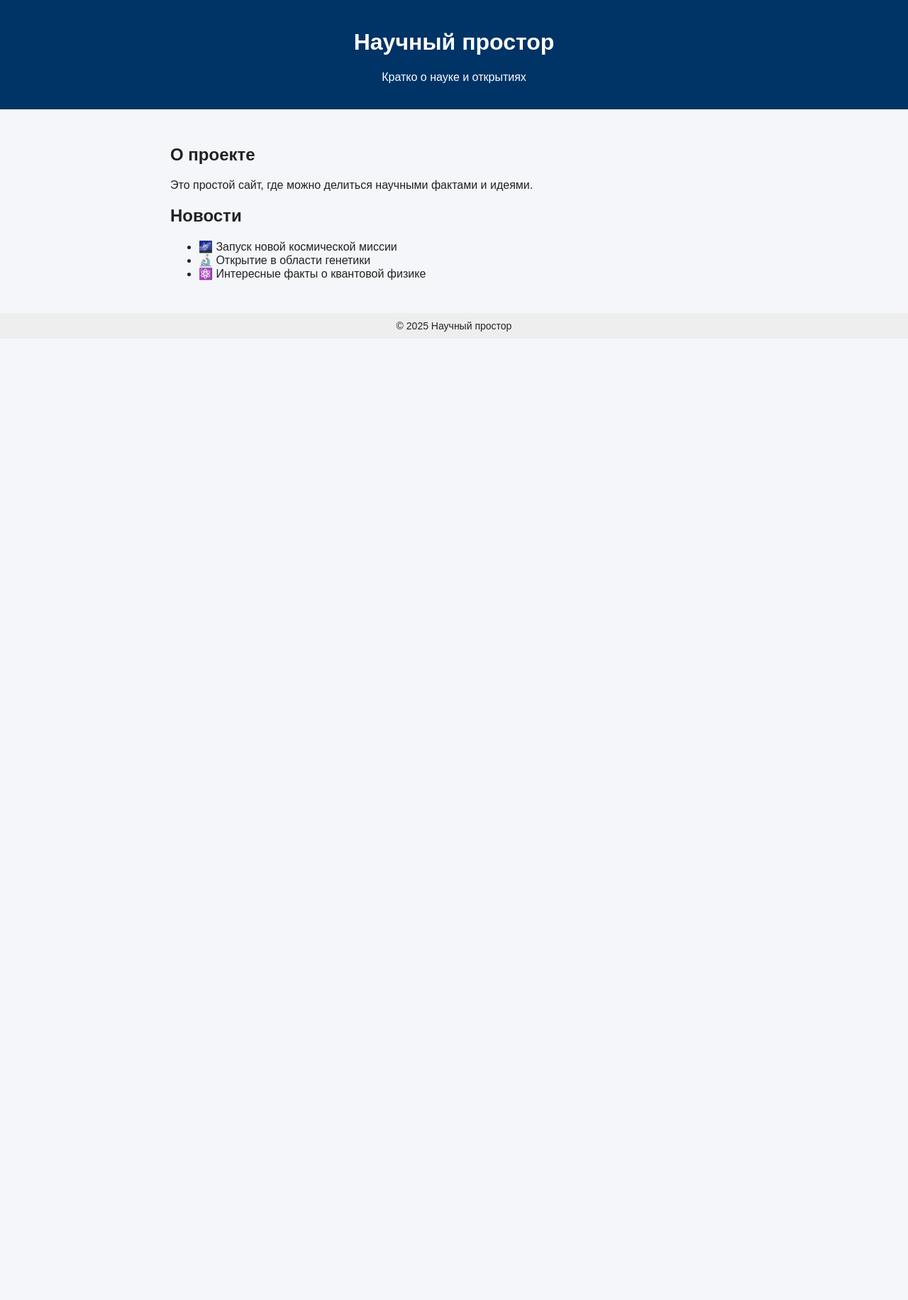
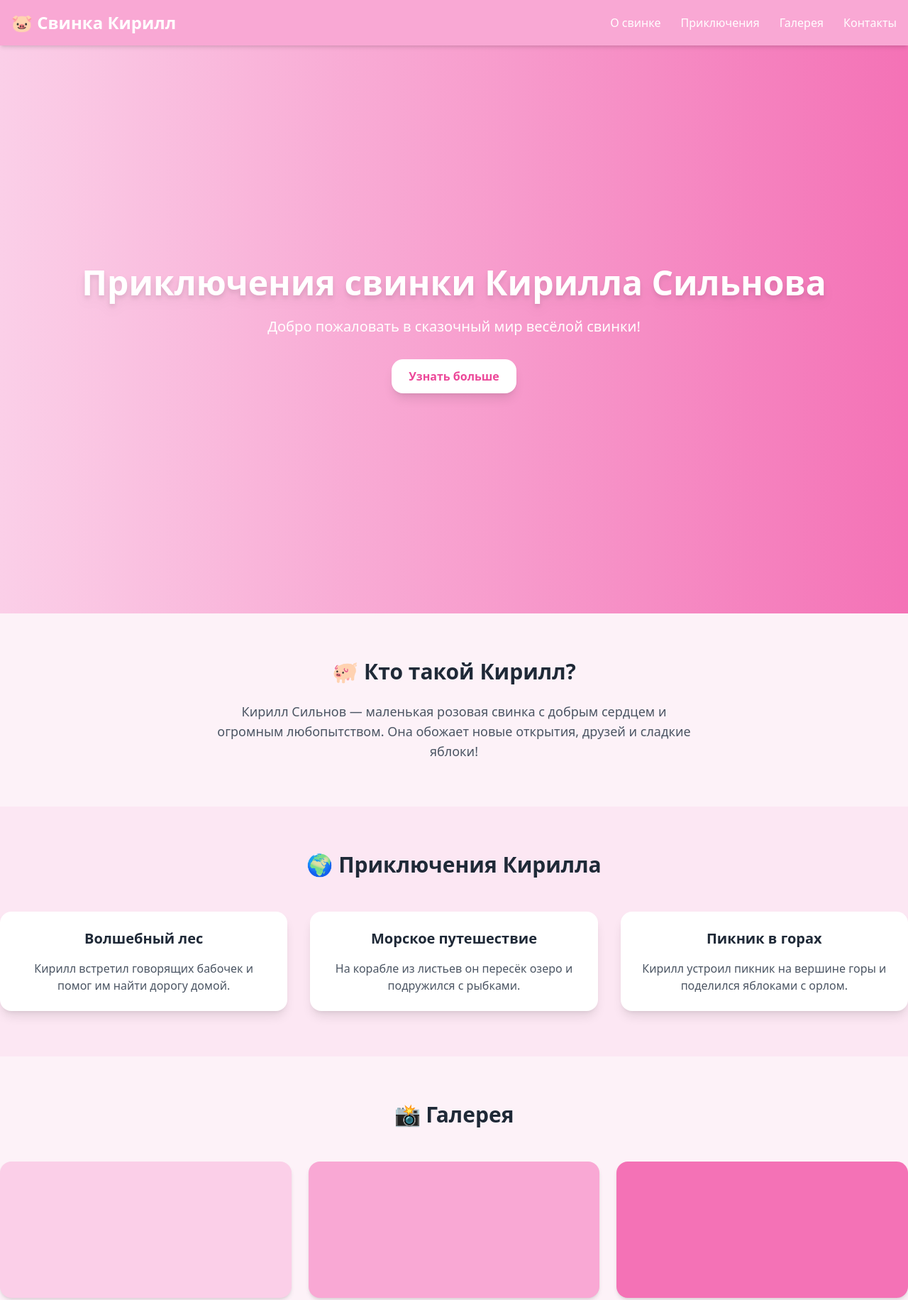
Before and after one commit to Lololowka10/test, a plain HTML site: page index.html in a window 1280 px wide. Shown: the top 1831 px of the page at 71% size. Before the commit the page ends 800 px from the top, so only its background shows below. Drawn offline with nearby package versions, Linux system fonts and the light colour scheme.

Commit message:
Add files via upload

```diff
--- a/index.html
+++ b/index.html
@@ -2,54 +2,92 @@
 <html lang="ru">
 <head>
   <meta charset="UTF-8">
-  <title>Научный простор</title>
-  <style>
-    body {
-      font-family: Arial, sans-serif;
-      background: #f4f6f9;
-      color: #222;
-      margin: 0;
-      padding: 0;
-    }
-    header {
-      background: #003366;
-      color: #fff;
-      text-align: center;
-      padding: 20px;
-    }
-    main {
-      max-width: 800px;
-      margin: 20px auto;
-      padding: 10px;
-    }
-    footer {
-      background: #eee;
-      text-align: center;
-      padding: 10px;
-      font-size: 14px;
-    }
-  </style>
+  <meta name="viewport" content="width=device-width, initial-scale=1.0">
+  <title>Свинка Кирилл Сильнов</title>
+  <script src="https://cdn.tailwindcss.com"></script>
 </head>
-<body>
-  <header>
-    <h1>Научный простор</h1>
-    <p>Кратко о науке и открытиях</p>
+<body class="bg-pink-50 text-gray-800 font-sans">
+
+  <!-- Навигация -->
+  <header class="bg-pink-300 shadow-md sticky top-0 z-50">
+    <div class="container mx-auto flex justify-between items-center p-4">
+      <h1 class="text-2xl font-bold text-white">🐷 Свинка Кирилл</h1>
+      <nav class="space-x-6 text-white font-medium">
+        <a href="#about" class="hover:underline">О свинке</a>
+        <a href="#adventures" class="hover:underline">Приключения</a>
+        <a href="#gallery" class="hover:underline">Галерея</a>
+        <a href="#contacts" class="hover:underline">Контакты</a>
+      </nav>
+    </div>
   </header>
 
-  <main>
-    <h2>О проекте</h2>
-    <p>Это простой сайт, где можно делиться научными фактами и идеями.</p>
+  <!-- Главный экран -->
+  <section class="bg-gradient-to-r from-pink-200 to-pink-400 h-screen flex items-center justify-center text-center">
+    <div>
+      <h2 class="text-5xl font-extrabold text-white drop-shadow-lg">Приключения свинки Кирилла Сильнова</h2>
+      <p class="mt-6 text-xl text-white">Добро пожаловать в сказочный мир весёлой свинки!</p>
+      <a href="#about" class="mt-8 inline-block bg-white text-pink-500 px-6 py-3 rounded-2xl font-bold shadow-lg hover:bg-pink-100 transition">Узнать больше</a>
+    </div>
+  </section>
 
-    <h2>Новости</h2>
-    <ul>
-      <li>🌌 Запуск новой космической миссии</li>
-      <li>🔬 Открытие в области генетики</li>
-      <li>⚛️ Интересные факты о квантовой физике</li>
-    </ul>
-  </main>
+  <!-- О свинке -->
+  <section id="about" class="py-16 container mx-auto text-center">
+    <h3 class="text-3xl font-bold mb-6">🐖 Кто такой Кирилл?</h3>
+    <p class="max-w-2xl mx-auto text-lg text-gray-600">Кирилл Сильнов — маленькая розовая свинка с добрым сердцем и огромным любопытством. Она обожает новые открытия, друзей и сладкие яблоки!</p>
+  </section>
 
-  <footer>
-    &copy; 2025 Научный простор
+  <!-- Приключения -->
+  <section id="adventures" class="py-16 bg-pink-100">
+    <div class="container mx-auto text-center">
+      <h3 class="text-3xl font-bold mb-12">🌍 Приключения Кирилла</h3>
+      <div class="grid md:grid-cols-3 gap-8">
+        <div class="bg-white p-6 rounded-2xl shadow-lg hover:scale-105 transition">
+          <h4 class="text-xl font-semibold mb-4">Волшебный лес</h4>
+          <p class="text-gray-600">Кирилл встретил говорящих бабочек и помог им найти дорогу домой.</p>
+        </div>
+        <div class="bg-white p-6 rounded-2xl shadow-lg hover:scale-105 transition">
+          <h4 class="text-xl font-semibold mb-4">Морское путешествие</h4>
+          <p class="text-gray-600">На корабле из листьев он пересёк озеро и подружился с рыбками.</p>
+        </div>
+        <div class="bg-white p-6 rounded-2xl shadow-lg hover:scale-105 transition">
+          <h4 class="text-xl font-semibold mb-4">Пикник в горах</h4>
+          <p class="text-gray-600">Кирилл устроил пикник на вершине горы и поделился яблоками с орлом.</p>
+        </div>
+      </div>
+    </div>
+  </section>
+
+  <!-- Галерея -->
+  <section id="gallery" class="py-16 container mx-auto text-center">
+    <h3 class="text-3xl font-bold mb-12">📸 Галерея</h3>
+    <div class="grid grid-cols-2 md:grid-cols-3 gap-6">
+      <div class="bg-pink-200 h-48 rounded-2xl shadow-md"></div>
+      <div class="bg-pink-300 h-48 rounded-2xl shadow-md"></div>
+      <div class="bg-pink-400 h-48 rounded-2xl shadow-md"></div>
+      <div class="bg-pink-300 h-48 rounded-2xl shadow-md"></div>
+      <div class="bg-pink-200 h-48 rounded-2xl shadow-md"></div>
+      <div class="bg-pink-400 h-48 rounded-2xl shadow-md"></div>
+    </div>
+  </section>
+
+  <!-- Контакты -->
+  <section id="contacts" class="py-16 bg-pink-200">
+    <div class="container mx-auto text-center">
+      <h3 class="text-3xl font-bold mb-6">📩 Связаться с Кириллом</h3>
+      <p class="text-lg text-gray-700 mb-6">Напиши письмо свинке Кириллу и стань его другом!</p>
+      <form class="max-w-md mx-auto bg-white p-6 rounded-2xl shadow-lg space-y-4">
+        <input type="text" placeholder="Ваше имя" class="w-full p-3 border rounded-xl">
+        <input type="email" placeholder="Ваш email" class="w-full p-3 border rounded-xl">
+        <textarea placeholder="Ваше сообщение" class="w-full p-3 border rounded-xl"></textarea>
+        <button class="bg-pink-400 text-white px-6 py-3 rounded-xl font-bold shadow-lg hover:bg-pink-500 transition">Отправить</button>
+      </form>
+    </div>
+  </section>
+
+  <!-- Подвал -->
+  <footer class="bg-pink-300 text-center py-6 text-white">
+    © 2025 Свинка Кирилл Сильнов — Все права защищены 🐷
   </footer>
+
 </body>
 </html>
```
